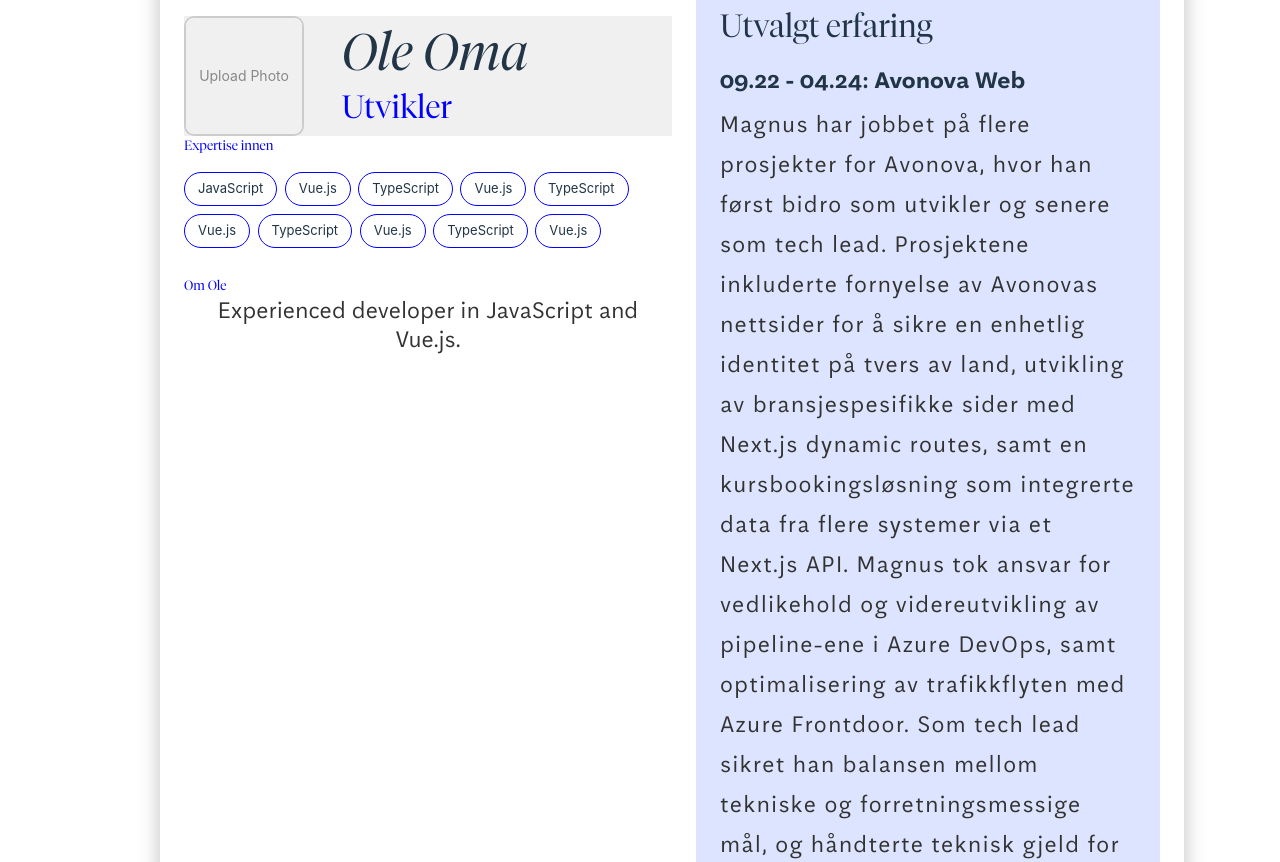
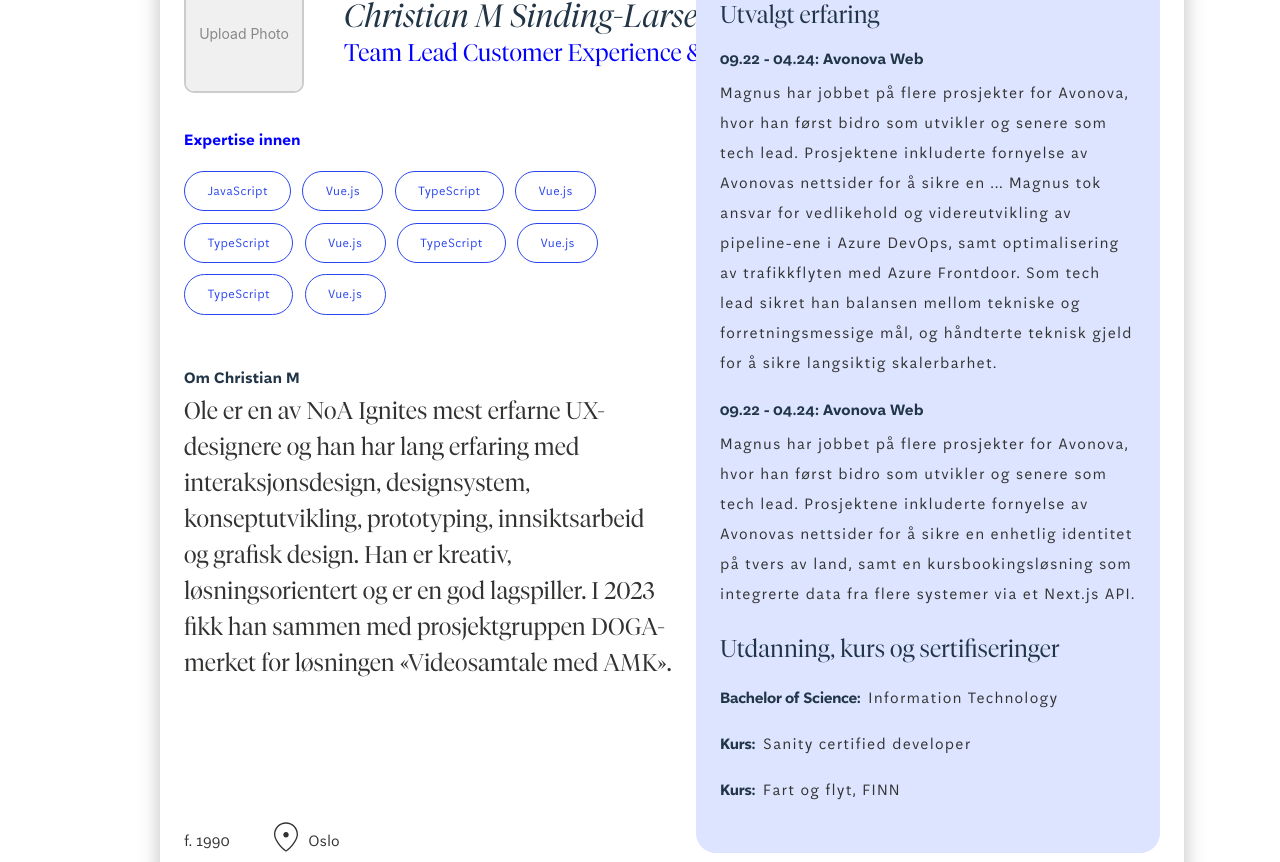
Before and after one commit to thenorthalliance/OnePagerCV, a Vue app: page / in a window 1280 px wide. Shown: the part 178-1040 px from the top of the page. Built offline with nearby package versions, Linux system fonts and the light colour scheme.

Commit message:
refactor and styling adjustments on left column plusplus

```diff
--- a/src/App.vue
+++ b/src/App.vue
@@ -4,25 +4,25 @@ import { ProfileToRender } from './types';
 
 // Define a dummy ProfileToRender object
 const profileToRender: ProfileToRender = {
-  firstName: 'Ole',
-  lastName: 'Oma',
+  firstName: 'Christian M',
+  lastName: 'Sinding-Larsen',
   profilePicture: { src: 'https://via.placeholder.com/100', alt: 'Magnus Oma' },
   birthYear: 1990,
-  placeOfResidence: 'Oslo, Norway',
-  title: 'Utvikler',
+  placeOfResidence: 'Oslo',
+  title: 'Team Lead Customer Experience & Advisor',
   skills: ['JavaScript', 'Vue.js', 'TypeScript', 'Vue.js', 'TypeScript', 'Vue.js', 'TypeScript', 'Vue.js', 'TypeScript', 'Vue.js'],
-  bio: 'Experienced developer in JavaScript and Vue.js.',
+  bio: 'Ole er en av NoA Ignites mest erfarne UX-designere og han har lang erfaring med interaksjonsdesign, designsystem, konseptutvikling, prototyping, innsiktsarbeid og grafisk design. Han er kreativ, løsningsorientert og er en god lagspiller. I 2023 fikk han sammen med prosjektgruppen DOGA-merket for løsningen «Videosamtale med AMK».',
   experiences: [
     {
       projectName: 'Avonova Web',
       startDate: new Date('2022-09-01'),
       endDate: new Date('2024-04-01'),
-      description: 'Magnus har jobbet på flere prosjekter for Avonova, hvor han først bidro som utvikler og senere som tech lead. Prosjektene inkluderte fornyelse av Avonovas nettsider for å sikre en enhetlig identitet på tvers av land, utvikling av bransjespesifikke sider med Next.js dynamic routes, samt en kursbookingsløsning som integrerte data fra flere systemer via et Next.js API. Magnus tok ansvar for vedlikehold og videreutvikling av pipeline-ene i Azure DevOps, samt optimalisering av trafikkflyten med Azure Frontdoor. Som tech lead sikret han balansen mellom tekniske og forretningsmessige mål, og håndterte teknisk gjeld for å sikre langsiktig skalerbarhet.',
+      description: 'Magnus har jobbet på flere prosjekter for Avonova, hvor han først bidro som utvikler og senere som tech lead. Prosjektene inkluderte fornyelse av Avonovas nettsider for å sikre en ... Magnus tok ansvar for vedlikehold og videreutvikling av pipeline-ene i Azure DevOps, samt optimalisering av trafikkflyten med Azure Frontdoor. Som tech lead sikret han balansen mellom tekniske og forretningsmessige mål, og håndterte teknisk gjeld for å sikre langsiktig skalerbarhet.',
     }, {
       projectName: 'Avonova Web',
       startDate: new Date('2022-09-01'),
       endDate: new Date('2024-04-01'),
-      description: 'Magnus har jobbet på flere prosjekter for Avonova, hvor han først bidro som utvikler og senere som tech lead. Prosjektene inkluderte fornyelse av Avonovas nettsider for å sikre en enhetlig identitet på tvers av land, utvikling av bransjespesifikke sider med Next.js dynamic routes, samt en kursbookingsløsning som integrerte data fra flere systemer via et Next.js API.',
+      description: 'Magnus har jobbet på flere prosjekter for Avonova, hvor han først bidro som utvikler og senere som tech lead. Prosjektene inkluderte fornyelse av Avonovas nettsider for å sikre en enhetlig identitet på tvers av land, samt en kursbookingsløsning som integrerte data fra flere systemer via et Next.js API.',
     },
   ],
   qualifications: [
--- a/src/components/AboutColumn/AboutColumn.vue
+++ b/src/components/AboutColumn/AboutColumn.vue
@@ -12,19 +12,30 @@
   </div>
 
   <div id="skills-section">
-    <h2>Expertise innen</h2>
+    <h3>Expertise innen</h3>
     <ul>
-        <li v-for="skill in profile.skills" :key="skill">{{ skill }}</li>
+        <li v-for="skill in profile.skills" :key="skill">
+          <p>
+            {{ skill }}
+          </p>
+        </li>
     </ul>
   </div>
 
-  <div id="about-section">
-      <h2>Om {{ profile.firstName }}</h2>
+  <div id="details-section">
+      <h3>Om {{ profile.firstName }}</h3>
       <p>{{ profile.bio }}</p>
 
+      <div class="row">
         <div>
           <span>f. {{ profile.birthYear }}</span>
-        <span>{{ profile.placeOfResidence }}</span>
+        </div>
+
+        <div>
+          <img class="pin-icon" src="./../../assets/icons/pinIcon.svg" alt="Pin icon">
+          <span class="residence">{{ profile.placeOfResidence }}</span>
+        </div>
+
       </div>
     </div>
   </div>
@@ -46,15 +57,17 @@ defineProps<{
   height: 100%;
   display: flex;
   flex-direction: column;
+  align-items: flex-start;
+  align-self: stretch;
+  text-align: left;
+  flex: 1 0 0;
+  gap: 2rem;
 }
 
 #personal-section {
   width: 100%;
-  height: 120px;
-  background-color: #f0f0f0;
-  margin-top: 10mm;
+  column-gap: 2.5rem;
   display: flex;
-  column-gap: 10mm;
 
   div {
     display: flex;
@@ -75,48 +88,79 @@ defineProps<{
 }
 
 #skills-section {
-  height: 140px;
-
-  h2 {
+  h3 {
     color: blue;
-    font-size: smaller;
   }
 
   ul {
     padding: 0;
     display: flex;
-    gap: 2mm;
     flex-wrap: wrap;
+    align-items: flex-start;
+    align-content: flex-start;
+    align-self: stretch;
+    gap: 0.7rem;
 
     li {
-      padding: 0.5em 1em;
-      border: 1px solid blue;
-      border-radius: 25px;
-      font-size: small;
+      display: flex;
+      padding: 0.7rem 1.4rem;
+      border-radius: 40px;
+      justify-content: center;
+      border: 1.5px solid var(--Crazy-Blue, #2A45EE);
+      background: var(--White, #FFF);
+    }
+
+    p{
+      color: var(--Crazy-Blue, #2A45EE);
+      font-size: 0.8rem;
+      font-style: normal;
+      font-weight: 400;
+      line-height: normal;
+      letter-spacing: 0.36px;
     }
   }
 }
 
-#about-section {
+#details-section {
   flex-grow: 1;
   display: flex;
   flex-direction: column;
 
-  h2 {
-    color: blue;
-    font-size: smaller;
+  .row {
+    display: flex;
+    flex-direction: row;
+    gap: 2.5rem;
+    align-items: center;
+  }
+
+  .pin-icon{
+    margin-top:0.1rem;
+    width: 2rem;
+    height: 2rem;
+  }
+
+  .residence {
+    margin-top: 0.6rem;
   }
 
   p {
+    font-family: TiemposFineLight;
+    font-size: 1.5rem;
     margin: 0;
+
   }
 
   div {
     margin-top: auto;
     display: flex;
-    column-gap: 1rem;
-    color: gray;
-    font-size: smaller;
+    flex-direction: row;
+    column-gap: 0.4rem;
+  }
+
+  span{
+    color: var(--Black, #323231);
+    font-family: NoAAftenScreen;
+    font-size: 1rem;
   }
 }
 </style>
--- a/src/components/ExperienceColumn/ExperienceColumn.vue
+++ b/src/components/ExperienceColumn/ExperienceColumn.vue
@@ -42,8 +42,7 @@
   flex-direction: column;
   justify-content: space-between;
   padding: 1.5rem 1.5rem 2rem 1.5rem;
-  gap: 60px;
-  min-height: 59rem;
+  /* min-height: 59rem; */
   flex: 1 0 0;
   align-self: stretch;
   align-items: flex-start;
@@ -69,7 +68,7 @@
       p {
         margin: 0;
         letter-spacing: 1.2px;
-        line-height: 40px;
+        line-height: 30px;
         text-align: left;
       }
     }
@@ -93,7 +92,7 @@
         align-self: flex-start;
         margin: 0;
         letter-spacing: 1.2px;
-        line-height: 48px;
+        line-height: 30px;
       }
     }
   }
--- a/src/components/Preview.vue
+++ b/src/components/Preview.vue
@@ -44,7 +44,7 @@ const exportToPDF = () => {
     filename: "cv-preview.pdf",
     image: { type: "jpeg", quality: 0.98 },
     html2canvas: { scale: 2 },
-    jsPDF: { unit: "mm", format: "a3", orientation: "landscape" },
+    jsPDF: { unit: "mm", format: "a4", orientation: "landscape" },
   };
 
   html2pdf().from(element).set(options).save(); // Convert the content to PDF and download it
@@ -56,7 +56,7 @@ const exportToPDF = () => {
 <style>
   #layout {
     width: 80vw;
-  max-width: 1920px;
+    max-width: 1220px;
     height: auto;
     aspect-ratio: 16 / 9;
     padding: 1rem 1.5rem; /**TODO: sjekk tall med figma */
--- a/src/style.css
+++ b/src/style.css
@@ -37,12 +37,12 @@ body {
 
 h1 {
   font-family: TiemposFineLightItalic;
-  font-size: 3.2rem;
+  font-size: 2rem;
   line-height: normal;
 }
 
 h2 {
-  font-size: 2rem;
+  font-size: 1.5rem;
   font-weight: 600;
   margin: 0;
   text-align: left;
@@ -51,18 +51,17 @@ h2 {
 
 h3 {
   font-family: NoAAftenScreenBold;
-  font-size: 1.5rem;
-  line-height: 48px;
+  font-size: 1rem;
+  line-height: 30px;
   margin: 0;
 }
 
 p {
   color: var(--Black, #323231);
   font-family: NoAAftenScreen;
-  font-size: 1.5rem;
+  font-size: 1rem;
   font-style: normal;
   font-weight: 400;
-  line-height: normal;
   margin: 0;
 }
 
```
Lines whose indentation alone changed are shown as unchanged.
